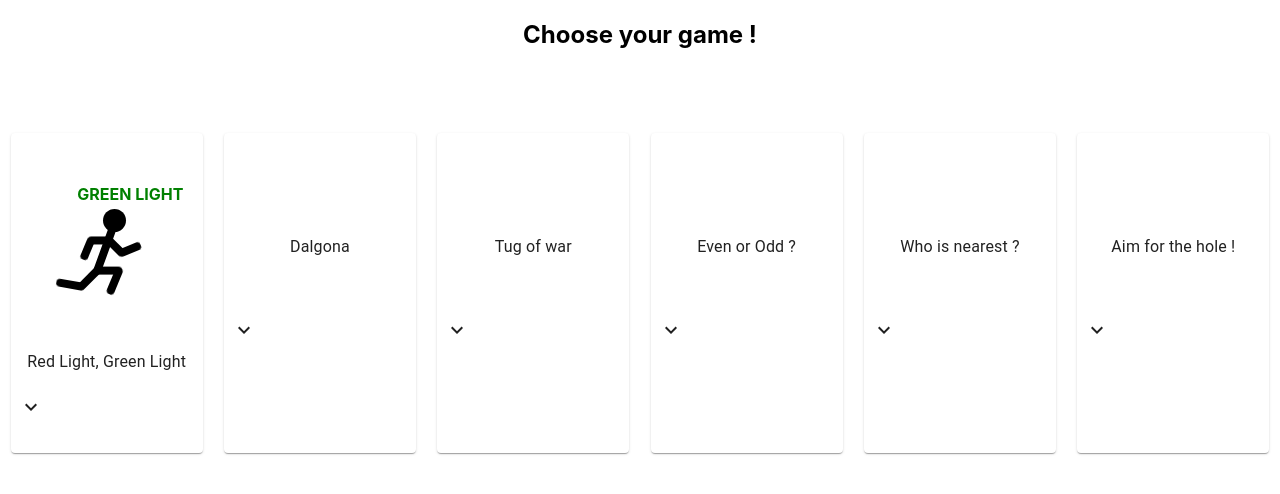
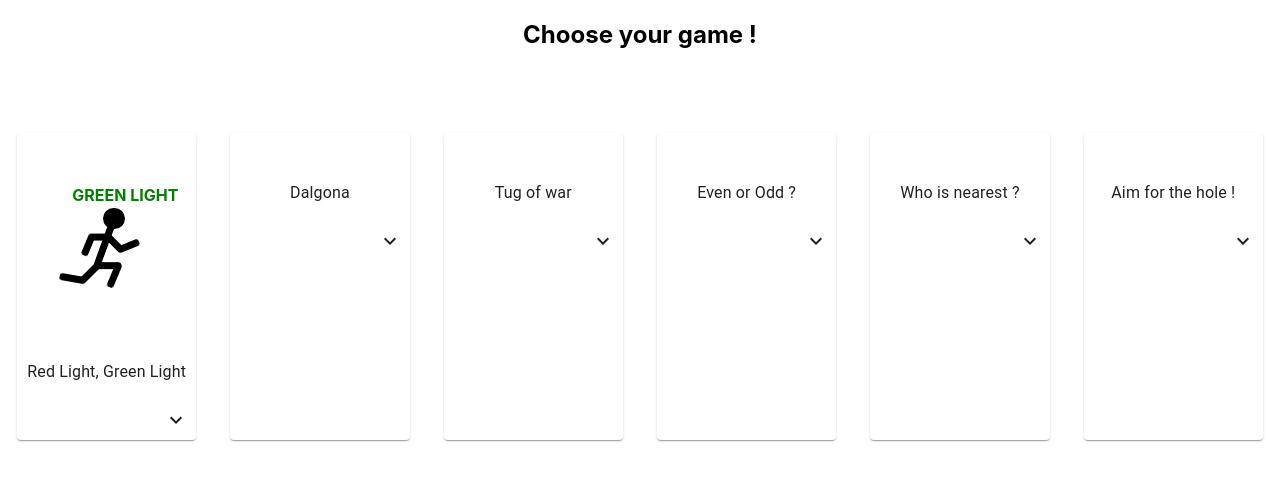
Before and after one commit to Skyrlon/mollusc-game, a React (Create React App) app: page / in a window 1280 px wide. Shown: the top 494 px of the page. Built offline with nearby package versions, Linux system fonts and the light colour scheme.

Commit message:
Fix card descritpion not expanding card

```diff
--- a/src/pages/SelectGamesPage.jsx
+++ b/src/pages/SelectGamesPage.jsx
@@ -16,14 +16,11 @@ const StyledSelectGamesPage = styled.section`
   article {
     display: flex;
     flex-direction: row;
+    justify-content: space-around;
     width: 100%;
-    height: 100vh;
-    justify-content: space-around;
 
     & > * {
-      margin-top: 5%;
-      width: 15%;
-      height: 40%;
+      flex: 1 1 10px;
     }
   }
 `;
@@ -88,20 +85,25 @@ export default function SelectGamesPage({ onSelectGame }) {
         {games.map((game) => (
           <Card
             key={game.name}
-            sx={{
-              display: "flex",
-              flexDirection: "column",
-              justifyContent: "space-evenly",
-              height: "100%",
-            }}
+            sx={{ maxWidth: "14%", marginTop: "5%" }}
             onClick={() => onGameClick(game.nameEvent)}
           >
-            <CardMedia component="div">{game.animation}</CardMedia>
-            <Typography>{game.name}</Typography>
+            <CardMedia
+              sx={{ paddingTop: "1rem", paddingBottom: "1rem" }}
+              component="div"
+            >
+              {game.animation}
+            </CardMedia>
+            <Typography sx={{ paddingTop: "1rem", paddingBottom: "1rem" }}>
+              {game.name}
+            </Typography>
             <CardActions>
-              <ExpandMoreIcon onClick={handleExpandClick} />
+              <ExpandMoreIcon
+                sx={{ marginLeft: "auto" }}
+                onClick={handleExpandClick}
+              />
             </CardActions>
-            <Collapse in={showDescription}>
+            <Collapse in={showDescription} timeout="auto">
               <CardContent>
                 <Typography>{game.description}</Typography>
               </CardContent>
```
